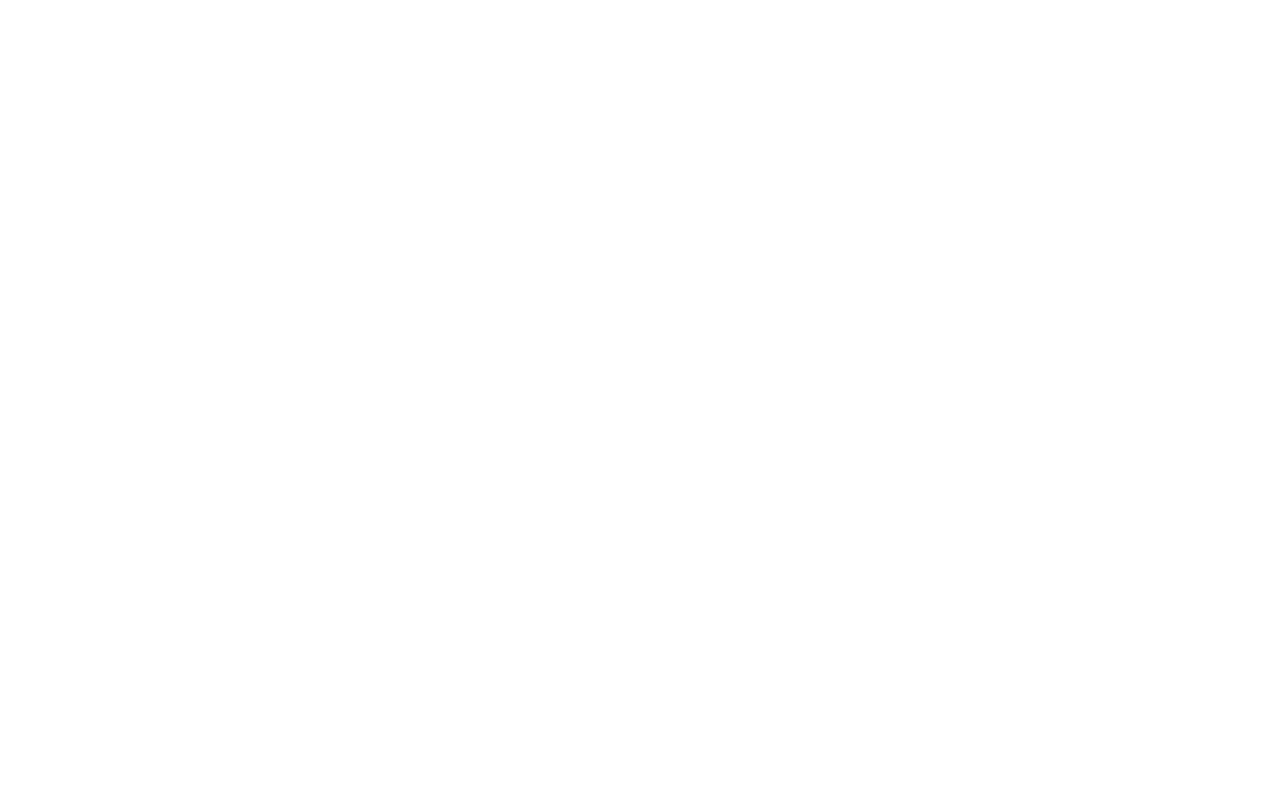
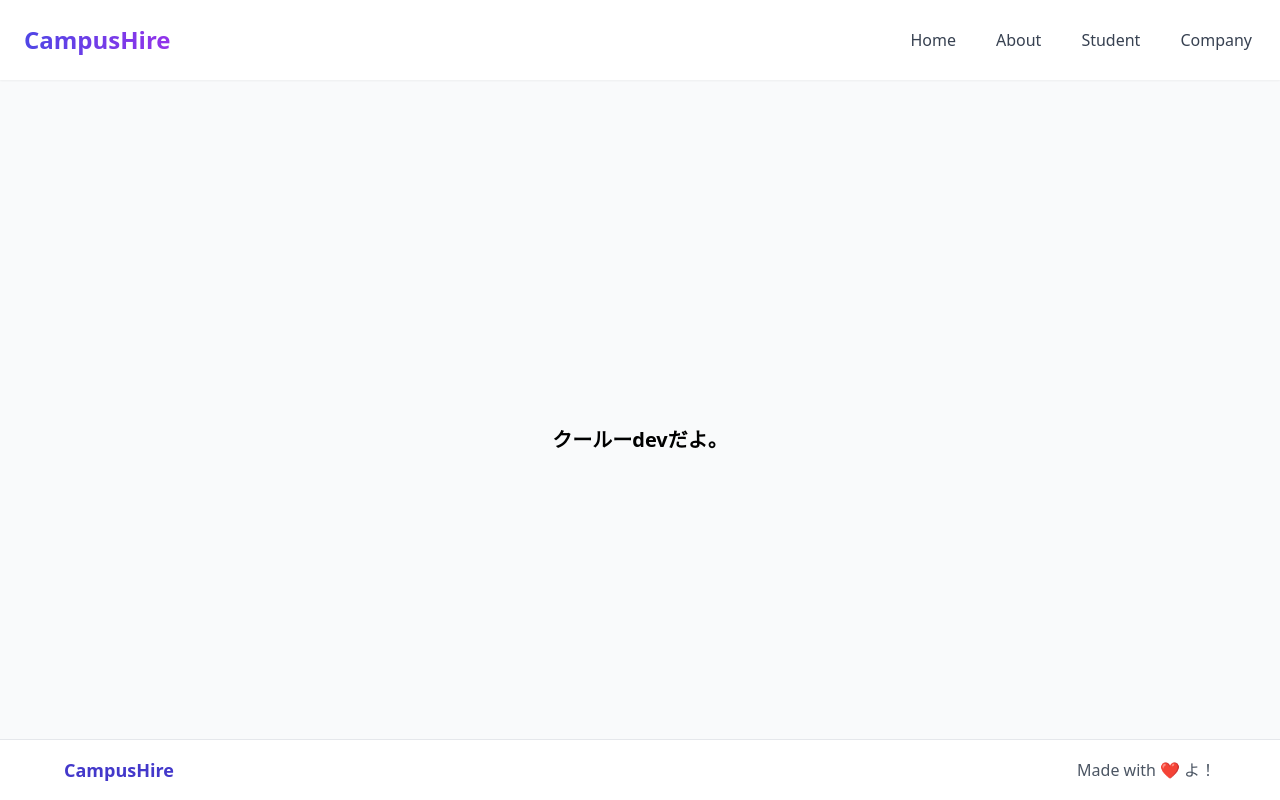
Before and after one commit to Armaan100/CampusHire, a React (Vite) app in the folder frontend/: page /about in a window 1280 px wide. Before the commit this address had no page. Built offline with nearby package versions, Linux system fonts and the light colour scheme.

Commit message:
added route to About Page frontend

```diff
--- a/frontend/src/App.jsx
+++ b/frontend/src/App.jsx
@@ -1,9 +1,11 @@
 import "./App.css";
 import { Route, Routes } from "react-router-dom";
 import HomePage from "./pages/Home/HomePage";
+import About from "./pages/Home/About";
 import StudentProtectedRoute from "./pages/Student/StudentProtectedRoute";
 // import CompanyProtectedRoute from './pages/Company/CompanyProtectedRoute';
 // import AdminProtectedRoute from './pages/Admin/AdminProtectedRoute';
+
 import StudentPanel from "./pages/Student/StudentPanel";
 import StudentLogin from "./pages/Student/StudentLogin";
 import StudentRegister from "./pages/Student/StudentRegister";
@@ -19,6 +21,8 @@ function App() {
     <div>
       <Routes>
         <Route path="/" element={<HomePage />} />
+        <Route path="/about" element={<About />} />
+
         <Route
           path="/student"
           element={
--- a/frontend/src/components/Hero.jsx
+++ b/frontend/src/components/Hero.jsx
@@ -2,7 +2,7 @@ import {Link} from "react-router-dom";
 
 const Hero = () => {
     return (
-      <div className="bg-gradient-to-r from-indigo-600 via-purple-600 to-pink-600 py-20 sm:py-28 lg:py-36 relative overflow-hidden">
+      <div className="bg-gradient-to-r from-indigo-600 via-purple-600 to-pink-600 py-20 sm:py-28 lg:py-36 relative overflow-hidden min-h-screen">
         {/* Subtle shine overlay */}
         <div className="absolute inset-0 bg-gradient-to-r from-white/10 via-transparent to-white/10 opacity-30 pointer-events-none animate-shine"></div>
 
--- a/frontend/src/pages/Home/About.jsx
+++ b/frontend/src/pages/Home/About.jsx
@@ -1,7 +1,16 @@
+import Footer from "../../components/Footer";
+import Header from "../../components/Header";
+
 const About = () => {
-    return(
-        <h1>クールーdevだよ。</h1>
-    )
-}
+  return (
+    <div className="flex flex-col min-h-screen bg-gray-50">
+      <Header />
+      <div className="flex-grow flex justify-center items-center">
+        <h1 className="text-xl font-bold">クールーdevだよ。</h1>
+      </div>
+      <Footer />
+    </div>
+  );
+};
 
 export default About;
```
Also changed, not shown: frontend/src/components/Panel.jsx (deleted).
